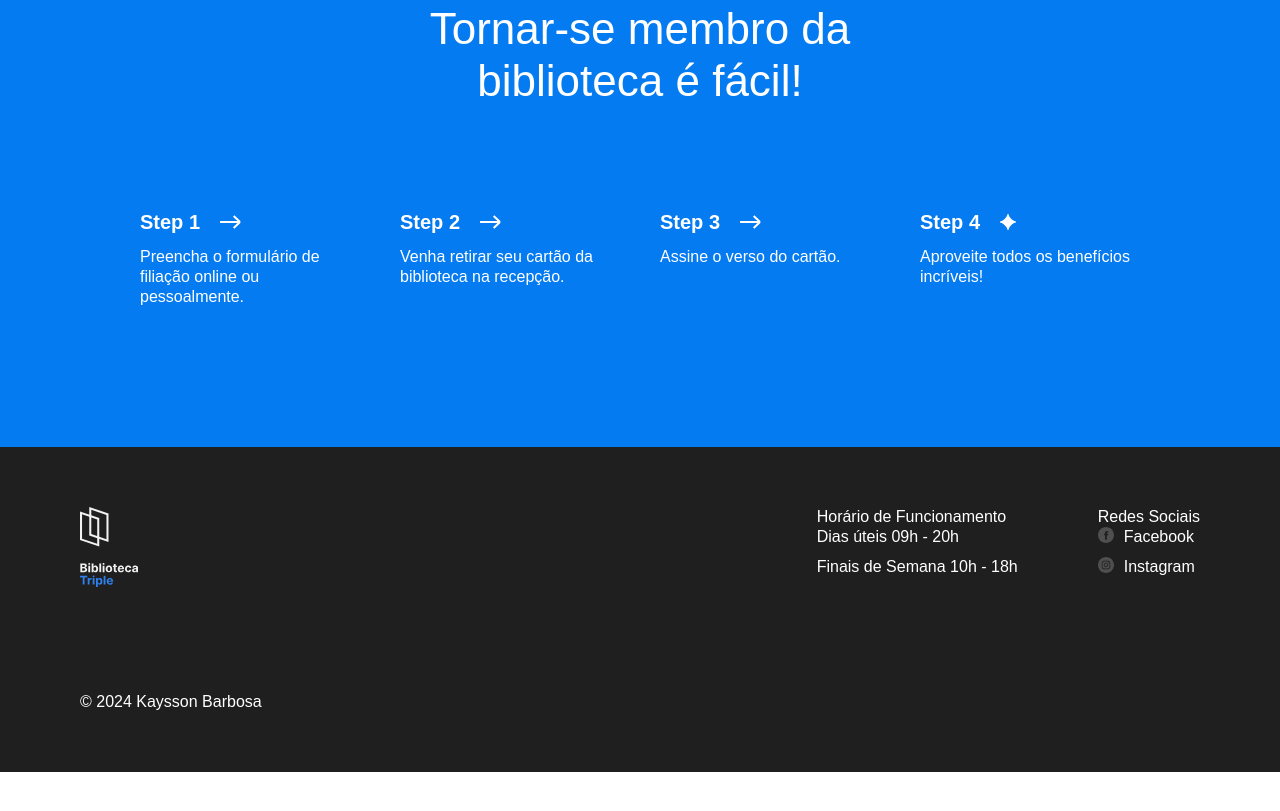
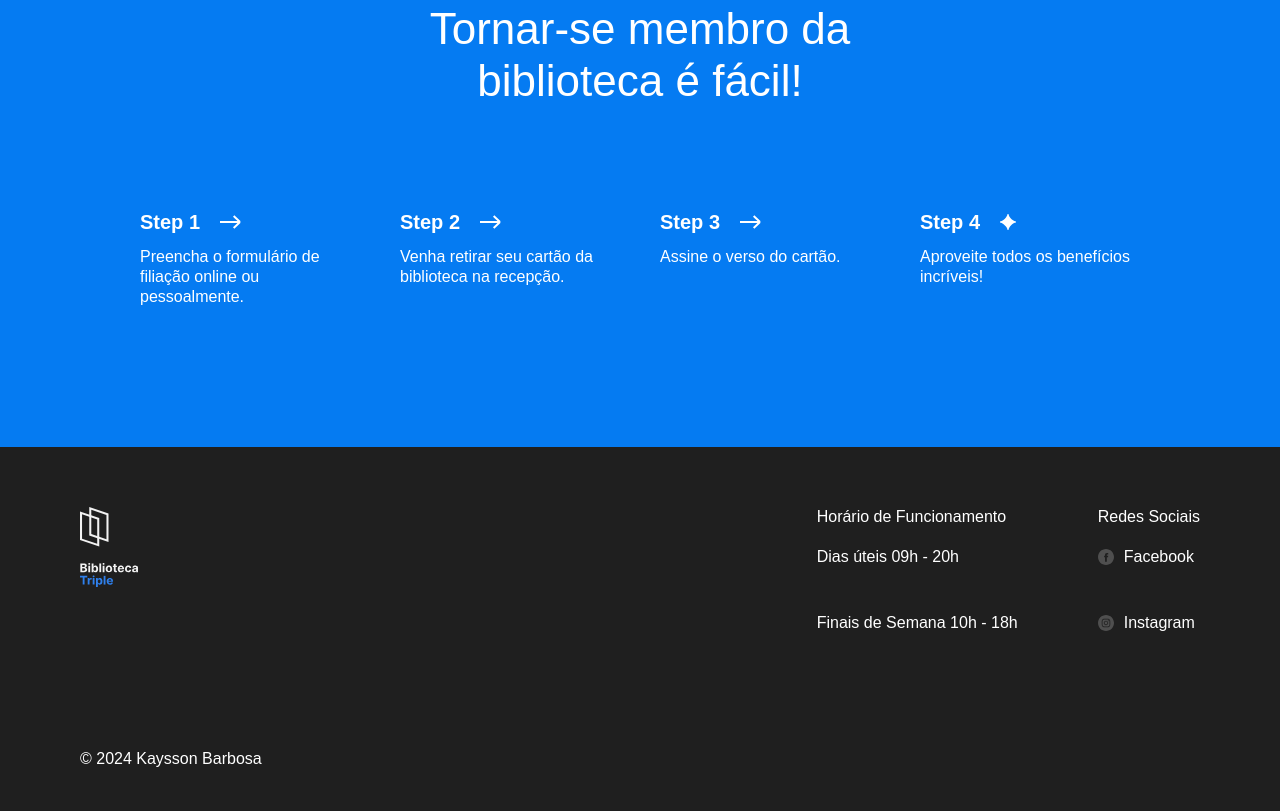
Before and after one commit to kaysson/web_project_library, a plain HTML site: page index.html in a window 1280 px wide. Shown: the part 3087-3898 px from the top of the page. Before the commit the page ends 3859 px from the top, so only its background shows below. Drawn offline with Linux system fonts and the light colour scheme.

Commit message:
nova atualização do projeto

```diff
--- a/styles/style.css
+++ b/styles/style.css
@@ -374,7 +374,8 @@
 }
 
 .footer__list-item {
-  margin-bottom: 20px 16px;
+  margin-top: 20px;
+  margin-bottom: 16px;
 }
 
 .footer__column-link {
@@ -386,8 +387,7 @@
 }
 
 .footer__social-icon {
-  width: 16px;
-  height: 16px;
+  font-size: 16px;
 }
 
 .footer__copyright {
```
